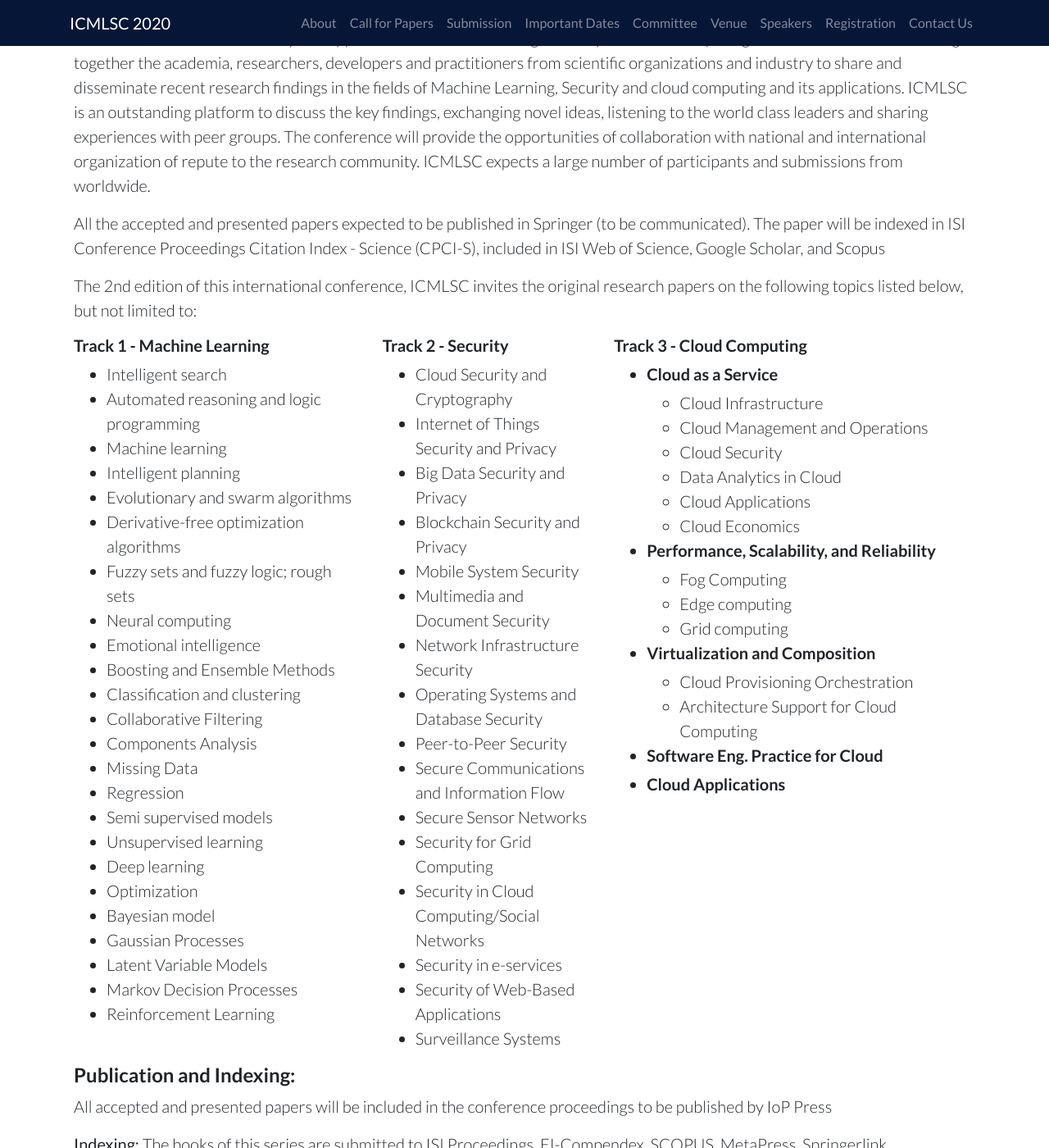
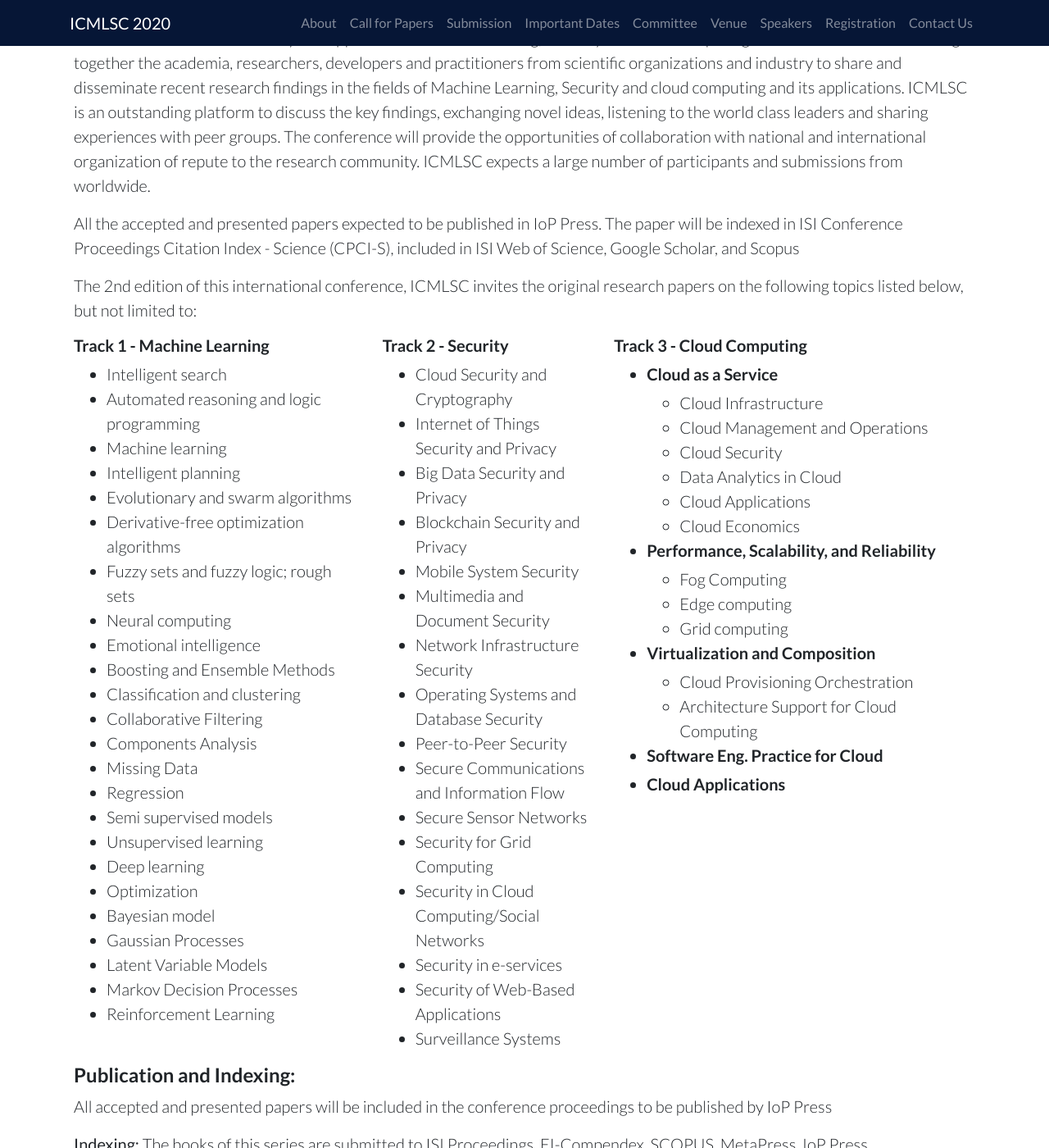
Before and after one commit to ieeevardhaman/icmlsc-website, a Jekyll site: the page built from pages/call-for-papers.md, in a window 1280 px wide and 1400 px high, scrolled down 746 px. Shown: the whole window at 82% size. Built offline with Jekyll 4.4.1, drawn with Linux system fonts in a browser that asks for light colours; our own code applies the rules of GitHub Pages for plain Markdown files; some of the changed text lies outside the part shown.

Commit message:
Update call-for-papers.md

```diff
--- a/pages/call-for-papers.md
+++ b/pages/call-for-papers.md
@@ -7,7 +7,7 @@ permalink: /call-for-papers
 
 ICMLSC focuses on both theory and applications Machine Learning, Security and cloud computing. This conference aims to bring together the academia, researchers, developers and practitioners from scientific organizations and industry to share and disseminate recent research findings in the fields of Machine Learning, Security and cloud computing and its applications. ICMLSC is an outstanding platform to discuss the key findings, exchanging novel ideas, listening to the world class leaders and sharing experiences with peer groups. The conference will provide the opportunities of collaboration with national and international organization of repute to the research community. ICMLSC expects a large number of participants and submissions from worldwide.
 
-All the accepted and presented papers expected to be published in Springer (to be communicated). The paper will be indexed in ISI Conference Proceedings Citation Index - Science (CPCI-S), included in ISI Web of Science, Google Scholar, and Scopus
+All the accepted and presented papers expected to be published in IoP Press. The paper will be indexed in ISI Conference Proceedings Citation Index - Science (CPCI-S), included in ISI Web of Science, Google Scholar, and Scopus
 
 The 2nd edition of this international conference, ICMLSC invites the original research papers on the following topics listed below, but not limited to:
 
@@ -83,6 +83,6 @@ The 2nd edition of this international conference, ICMLSC invites the original re
 
 All accepted and presented papers will be included in the conference proceedings to be published by IoP Press
 
-**Indexing:** The books of this series are submitted to ISI Proceedings, EI-Compendex, SCOPUS, MetaPress, Springerlink
+**Indexing:** The books of this series are submitted to ISI Proceedings, EI-Compendex, SCOPUS, MetaPress, IoP Press
 
 Extended versions of accepted and presented papers will be published in the **“International Journal of Computing and Digital Systems”**, a Scopus indexed journal.
```
